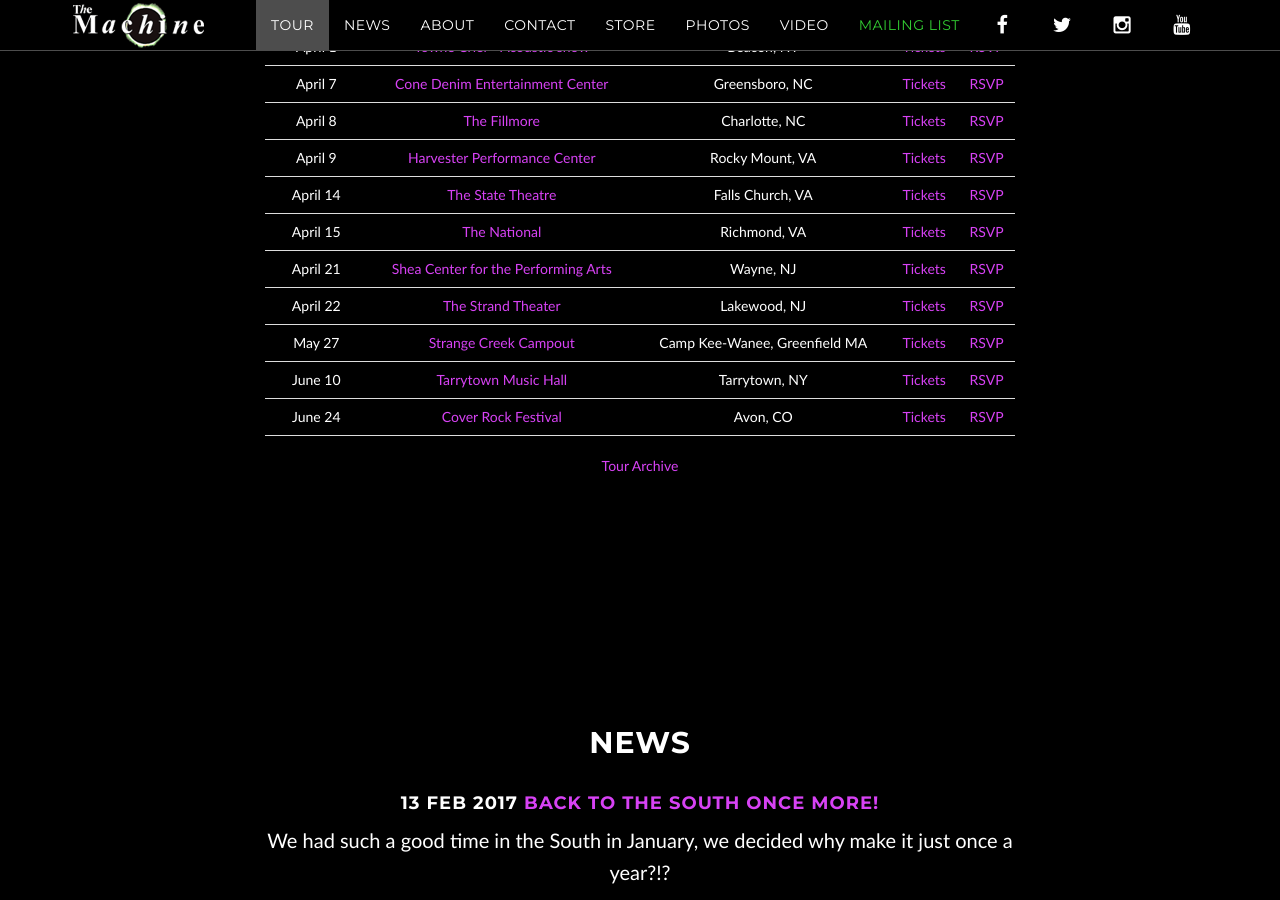
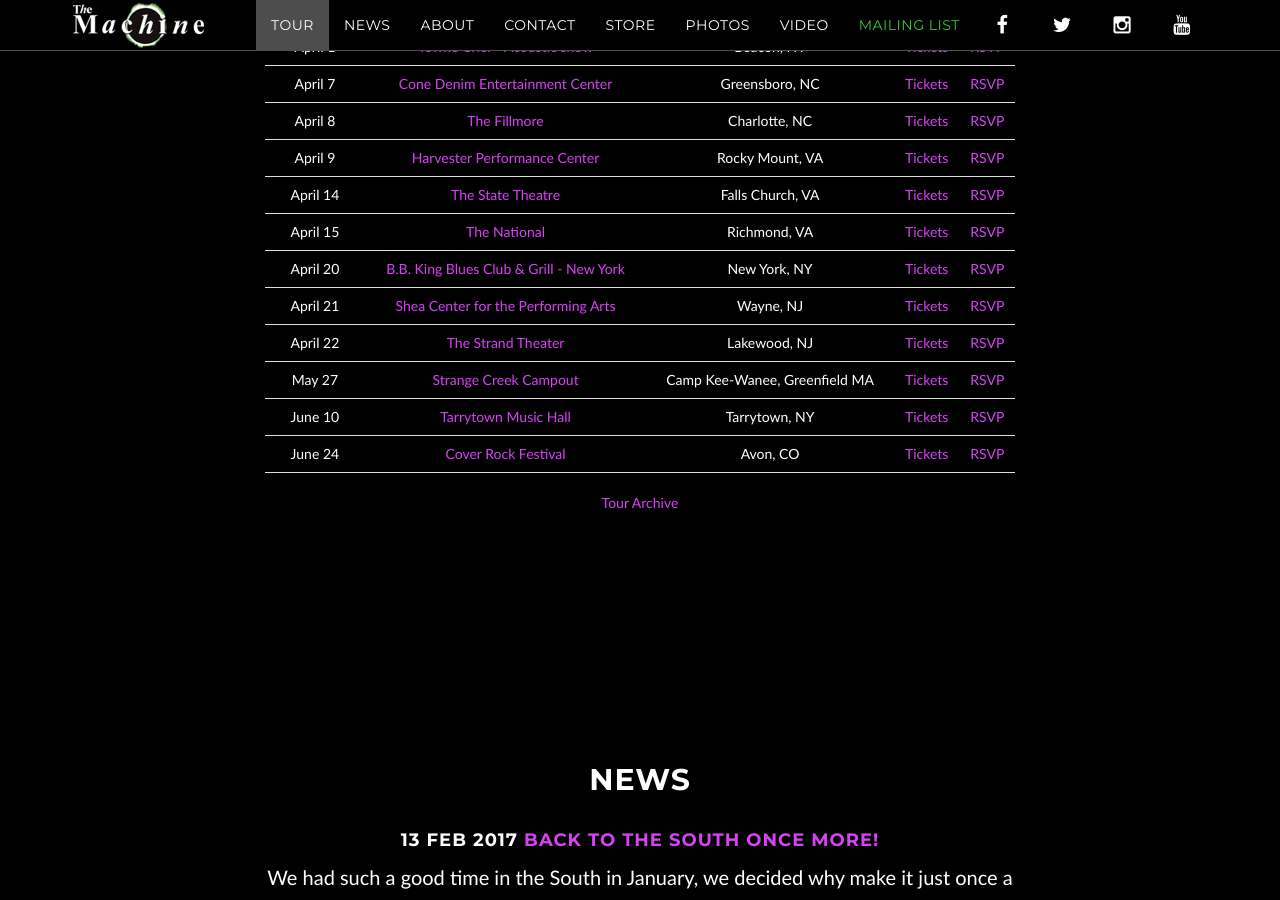
Before and after one commit to machineweb/machineweb.github.io, a Jekyll site: the page built from index.html, in a window 1280 px wide and 900 px high, scrolled down 1212 px. Built offline with Jekyll 4.4.1, drawn with Linux system fonts in a browser that asks for light colours; comment, search, counter and statistics services are not loaded.

Commit message:
New tour item

```diff
--- a/_data/tour.yml
+++ b/_data/tour.yml
@@ -2935,3 +2935,11 @@
     tickets-url: "https://tickets.tarrytownmusichall.org/ordertickets.asp?p=2538&src=default"
     rsvp-url: "https://www.facebook.com/events/792506077580400/"
     order: "1497070800000"
+
+  - date: "April 20 2017"
+    venue: "B.B. King Blues Club & Grill - New York"
+    venue-url: "http://www.bbkingblues.com/bio.php?id=8142"
+    location: "New York, NY"
+    tickets-url: "http://www.bbkingblues.com/bio.php?id=8142"
+    rsvp-url: "https://www.facebook.com/events/256345431489061/"
+    order: "1492664400000"
```
